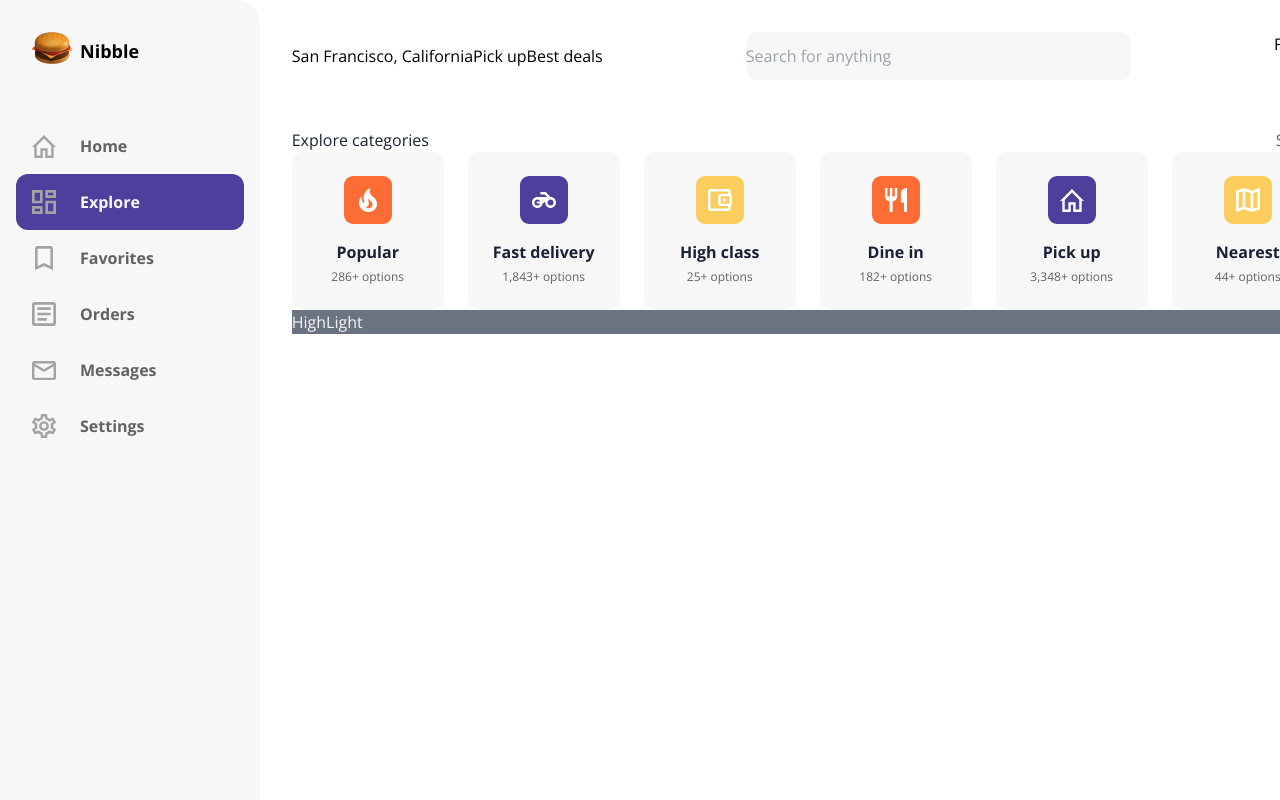
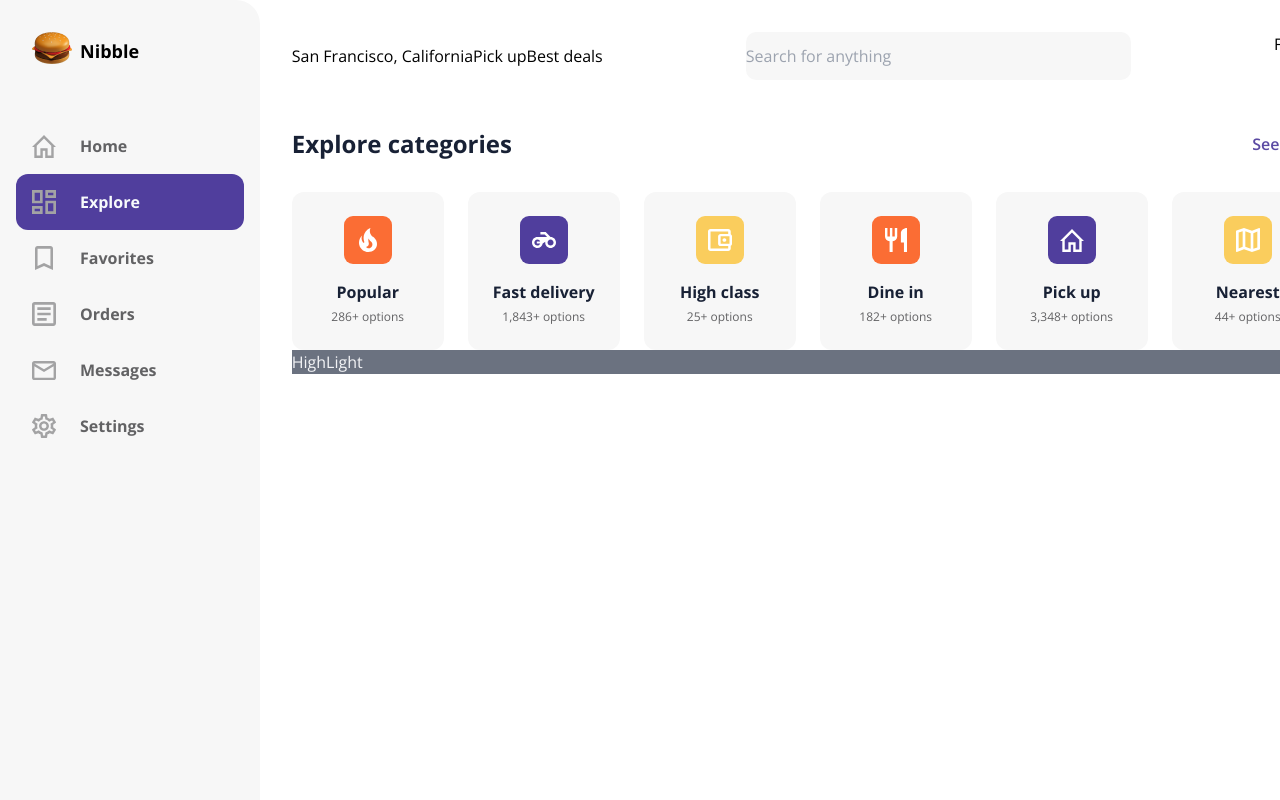
Before and after one commit to quintinoandre/front-expert-delivery-spa, a Next.js app: page / in a window 1280 px wide. Shown: the top 800 px of the page. Built offline with nearby package versions, Linux system fonts and the light colour scheme.

Commit message:
feat: adicionado estilos css para o header das categorias

```diff
--- a/components/categories/index.tsx
+++ b/components/categories/index.tsx
@@ -2,7 +2,8 @@
 import React from 'react';
 
 import { Category } from '../category';
-// import Styles from './styles.module.css';
+import { IconChevronRight } from '../icon-family';
+import Styles from './styles.module.css';
 
 function Categories() {
 	const categories = [
@@ -45,10 +46,13 @@
 	];
 	return (
 		<div>
-			<div className="flex">
-				<h2 className="grow">Explore categories</h2>
+			<div className={Styles.header}>
+				<h2>Explore categories</h2>
 				<Link href="/categories">
-					<a>See all</a>
+					<a>
+						See all
+						<IconChevronRight size={12} color="#5B4AA3" />
+					</a>
 				</Link>
 			</div>
 			<div className="flex gap-6 justify-between">
--- a/components/categories/styles.module.css
+++ b/components/categories/styles.module.css
@@ -0,0 +1,24 @@
+.header {
+	display: flex;
+	margin-bottom: 32px;
+}
+
+.header h2 {
+	flex-grow: 1;
+	font-size: 1.5rem;
+	line-height: 2rem;
+	font-weight: 700;
+}
+
+.header a {
+	color: #5b4aa3;
+	font-size: 1rem;
+	line-height: 1.5rem;
+	font-weight: 600;
+	display: flex;
+	align-items: center;
+}
+
+.header svg{
+  margin-left: 10px;
+}
```
